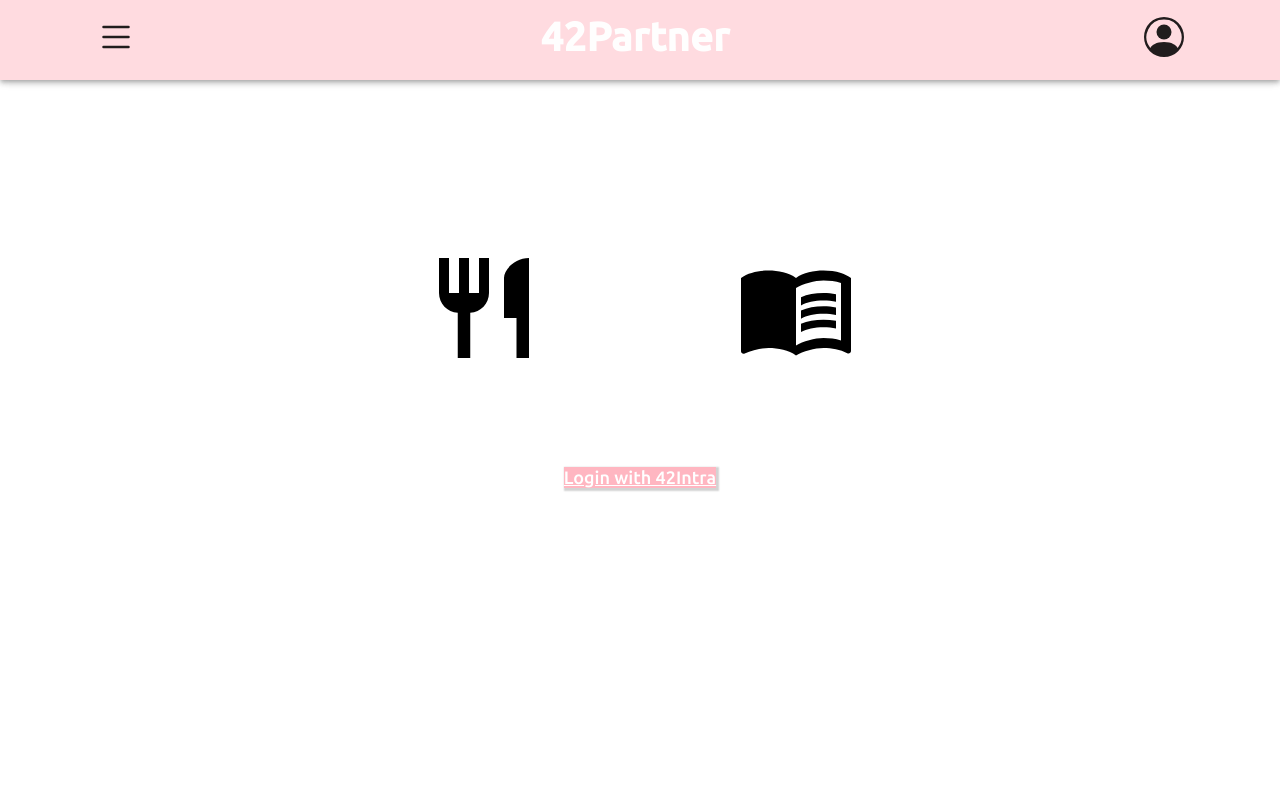
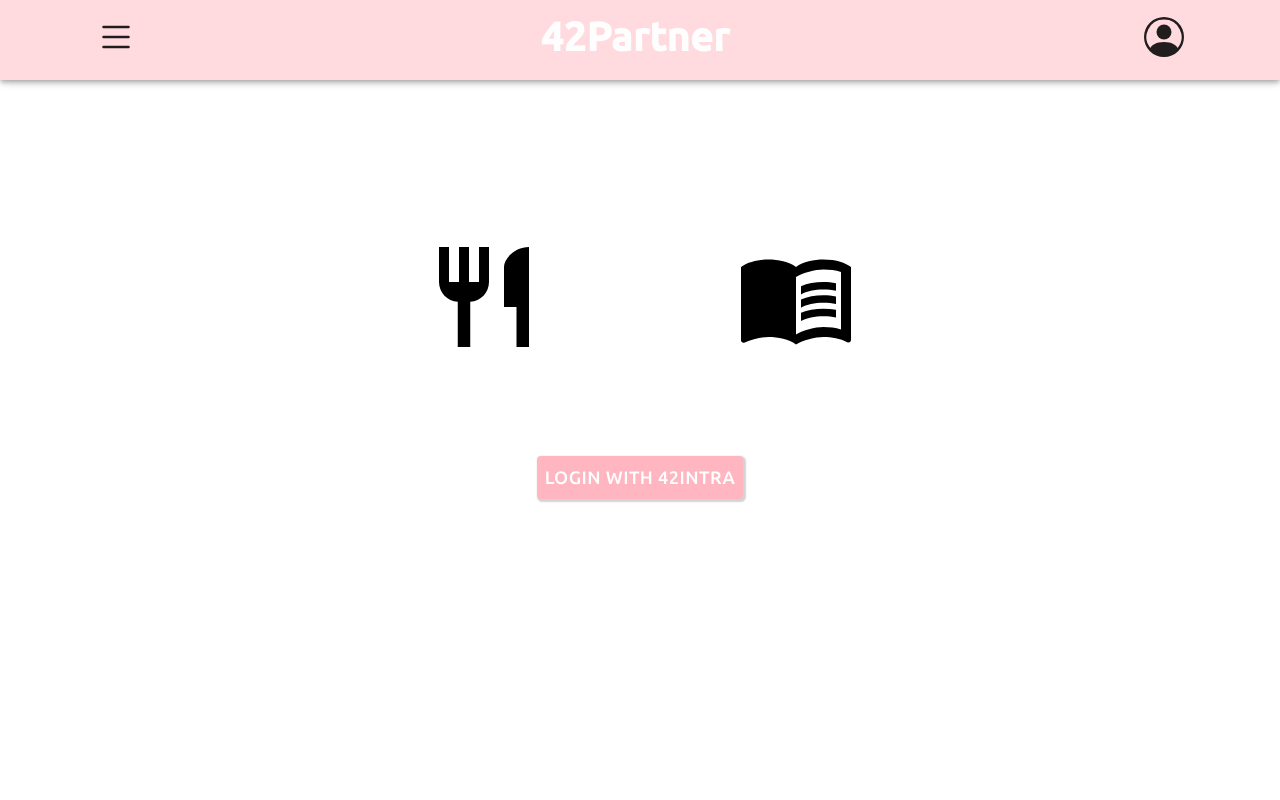
Before and after one commit to 42Partner/42Partner-Frontend, a React (Create React App) app in the folder 42partner-frontend/: page /login in a window 1280 px wide. Shown: the top 800 px of the page. Built offline with nearby package versions, Linux system fonts and the light colour scheme.

Commit message:
fix: rollback login tag

```diff
--- a/42partner-frontend/src/components/LoginForm.js
+++ b/42partner-frontend/src/components/LoginForm.js
@@ -1,5 +1,5 @@
 import React from 'react';
-// import Button from '@mui/material/Button';
+import Button from '@mui/material/Button';
 import RestaurantIcon from '@mui/icons-material/Restaurant';
 import MenuBookIcon from '@mui/icons-material/MenuBook';
 import '../styles/LoginForm.scss';
@@ -8,10 +8,10 @@
   // axios로 교체
   // 302 redirection referer: "42 authorization server"
   // 302로 오는 promise를 예외 처리하여 href로 보내는 방법?
-  // const requestLogin = () => {
-  //   window.location.href =
-  //     'https://api.42partner.com/oauth2/authorization/authclient';
-  // };
+  const requestLogin = () => {
+    window.location.href =
+      'https://api.42partner.com/oauth2/authorization/authclient';
+  };
 
   return (
     <div className="login-form">
@@ -19,8 +19,8 @@
         <RestaurantIcon className="icon" />
         <MenuBookIcon className="icon" />
       </div>
-      <a
-        href="https://api.42partner.com/oauth2/authorization/authclient"
+      <Button
+        onClick={requestLogin}
         style={{
           color: 'white',
           backgroundColor: 'lightPink',
@@ -30,7 +30,7 @@
         }}
       >
         Login with 42Intra
-      </a>
+      </Button>
     </div>
   );
 };
```
